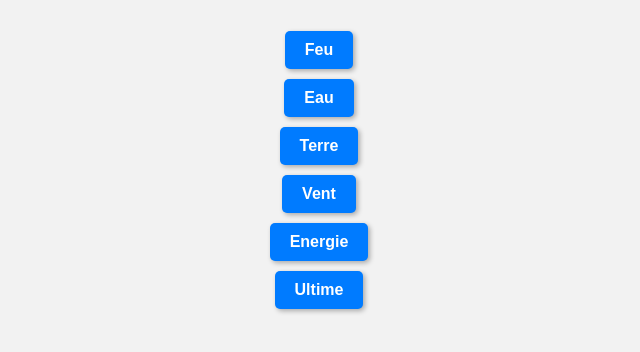
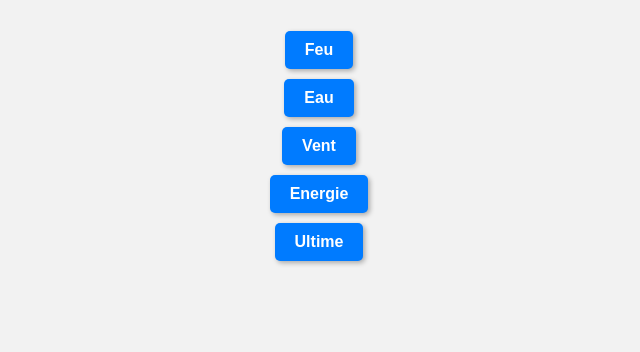
Before and after one commit to Nervous-Oysters/Hackaton-CECI-NervousOysters, a Flask app: page /player1 in a window 1280 px wide. Shown: the part 85-437 px from the top of the page, without its empty margins (321-961 px from the left). Run offline with Flask 2, Linux system fonts and the light colour scheme.

Commit message:
removed earth
Signed-off-by: Emile Villette <emile.villette@student.uclouvain.be>

```diff
--- a/templates/game.html
+++ b/templates/game.html
@@ -52,9 +52,8 @@
 <h1>Joueur {{ player_1 }} sorts</h1>
 <button onclick="sendPostRequest('fire')">Feu</button>
 <button onclick="sendPostRequest('water')">Eau</button>
-<button onclick="sendPostRequest('earth')">Terre</button>
 <button onclick="sendPostRequest('wind')">Vent</button>
 <button onclick="sendPostRequest('energy')">Energie</button>
-<button onclick="sendPostRequest('ultimate')">Ultime</button>
+<button onclick="sendPostRequest('Huitres')">Ultime</button>
 </body>
 </html>
```
